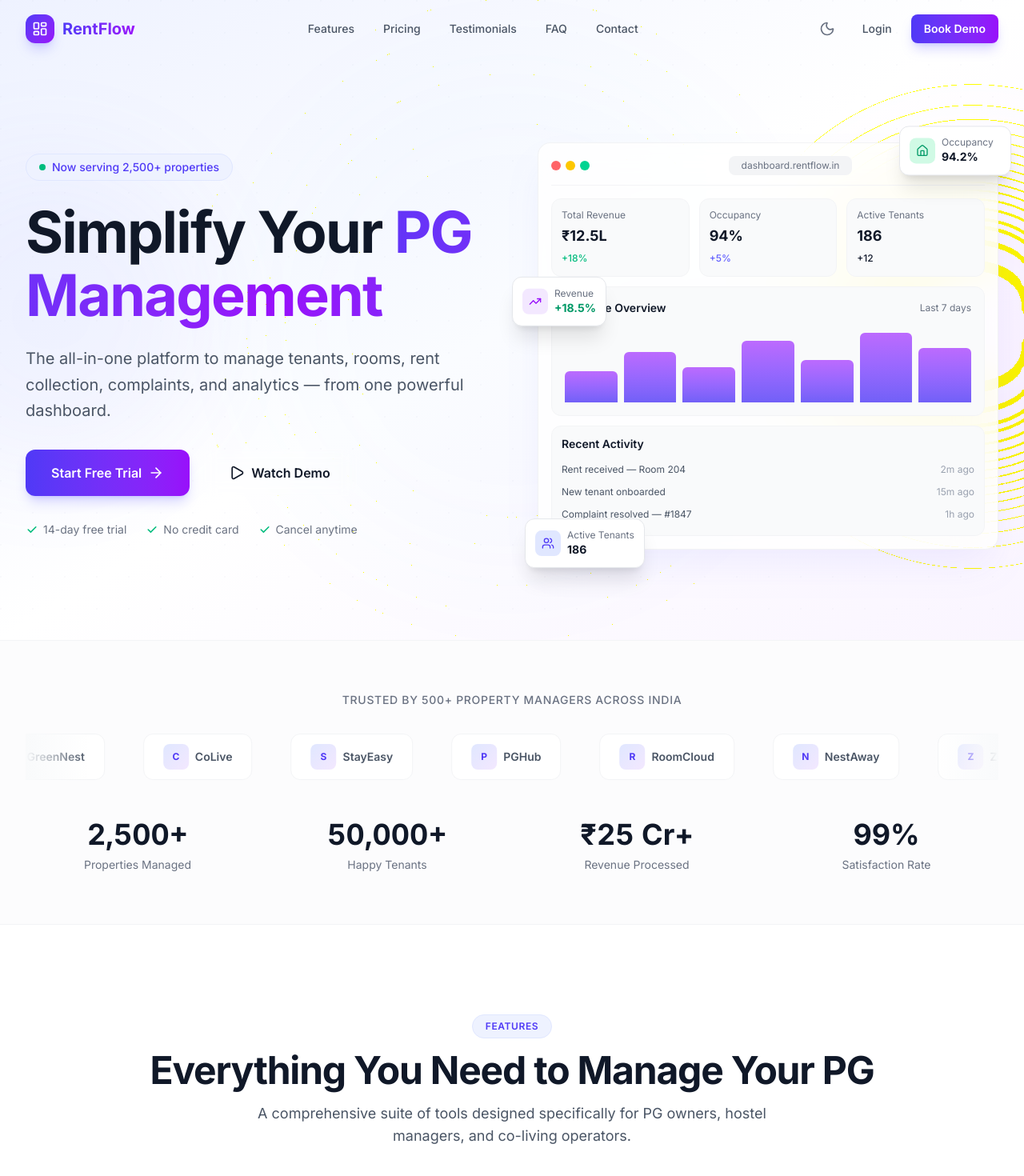
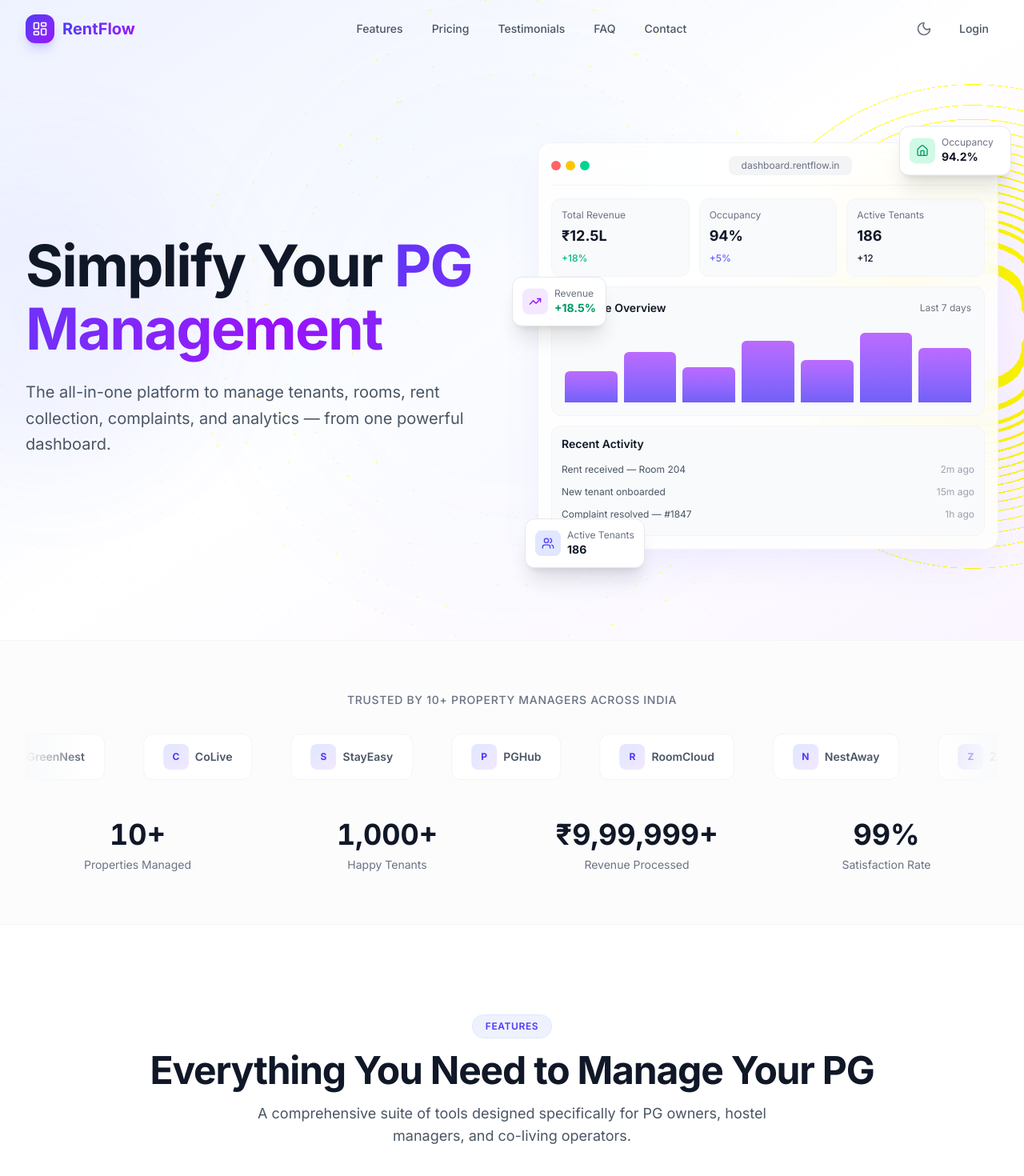
Before and after one commit to Abhiram-paga/RentFlow, a Next.js app: page / in a window 1280 px wide. Shown: the top 1470 px of the page at 80% size. Built offline with nearby package versions, Linux system fonts and the light colour scheme.

Commit message:
Added PG management landing page

```diff
--- a/app/components/Navbar.tsx
+++ b/app/components/Navbar.tsx
@@ -5,7 +5,7 @@
 import { Menu, X, Sun, Moon, LayoutDashboard } from "lucide-react";
 import { useTheme } from "@/app/components/ThemeProvider";
 import { NAV_LINKS } from "@/app/lib/constants";
-import Button from "@/app/components/ui/Button";
+
 
 export default function Navbar() {
   const [scrolled, setScrolled] = useState(false);
@@ -79,7 +79,7 @@
               >
                 Login
               </a>
-              <Button size="sm">Book Demo</Button>
+
             </div>
 
             {/* Mobile Buttons */}
@@ -153,11 +153,7 @@
                 >
                   Login
                 </a>
-                <div className="mt-2">
-                  <Button size="lg" className="w-full">
-                    Book Demo
-                  </Button>
-                </div>
+
               </div>
             </motion.div>
           </>
--- a/app/components/sections/HeroSection.tsx
+++ b/app/components/sections/HeroSection.tsx
@@ -2,8 +2,7 @@
 
 import React from "react";
 import { motion } from "framer-motion";
-import { ArrowRight, Play, Users, TrendingUp, Home } from "lucide-react";
-import Button from "@/app/components/ui/Button";
+import { Users, TrendingUp, Home } from "lucide-react";
 
 export default function HeroSection() {
   return (
@@ -49,22 +48,6 @@
         <div className="grid lg:grid-cols-2 gap-12 lg:gap-16 items-center">
           {/* Left Column - Text */}
           <div className="text-center lg:text-left">
-            <motion.div
-              initial={{ opacity: 0, y: 20 }}
-              animate={{ opacity: 1, y: 0 }}
-              transition={{ duration: 0.5 }}
-              className="inline-flex items-center gap-2 px-4 py-1.5 mb-6 text-sm font-medium rounded-full
-                bg-indigo-50 dark:bg-indigo-500/10
-                text-indigo-600 dark:text-indigo-400
-                border border-indigo-100 dark:border-indigo-500/20"
-            >
-              <span className="relative flex h-2 w-2">
-                <span className="animate-ping absolute inline-flex h-full w-full rounded-full bg-emerald-400 opacity-75" />
-                <span className="relative inline-flex rounded-full h-2 w-2 bg-emerald-500" />
-              </span>
-              Now serving 2,500+ properties
-            </motion.div>
-
             <motion.h1
               initial={{ opacity: 0, y: 30 }}
               animate={{ opacity: 1, y: 0 }}
@@ -87,47 +70,6 @@
               complaints, and analytics — from one powerful dashboard.
             </motion.p>
 
-            <motion.div
-              initial={{ opacity: 0, y: 30 }}
-              animate={{ opacity: 1, y: 0 }}
-              transition={{ duration: 0.6, delay: 0.3 }}
-              className="mt-8 flex flex-col sm:flex-row gap-4 justify-center lg:justify-start"
-            >
-              <Button size="lg" className="group">
-                Start Free Trial
-                <ArrowRight className="w-5 h-5 group-hover:translate-x-1 transition-transform" />
-              </Button>
-              <Button variant="secondary" size="lg">
-                <Play className="w-5 h-5" />
-                Watch Demo
-              </Button>
-            </motion.div>
-
-            <motion.div
-              initial={{ opacity: 0 }}
-              animate={{ opacity: 1 }}
-              transition={{ delay: 0.6 }}
-              className="mt-8 flex items-center gap-6 justify-center lg:justify-start text-sm text-gray-500 dark:text-gray-500"
-            >
-              <span className="flex items-center gap-1.5">
-                <svg className="w-4 h-4 text-emerald-500" fill="currentColor" viewBox="0 0 20 20">
-                  <path fillRule="evenodd" d="M16.707 5.293a1 1 0 010 1.414l-8 8a1 1 0 01-1.414 0l-4-4a1 1 0 011.414-1.414L8 12.586l7.293-7.293a1 1 0 011.414 0z" clipRule="evenodd" />
-                </svg>
-                14-day free trial
-              </span>
-              <span className="flex items-center gap-1.5">
-                <svg className="w-4 h-4 text-emerald-500" fill="currentColor" viewBox="0 0 20 20">
-                  <path fillRule="evenodd" d="M16.707 5.293a1 1 0 010 1.414l-8 8a1 1 0 01-1.414 0l-4-4a1 1 0 011.414-1.414L8 12.586l7.293-7.293a1 1 0 011.414 0z" clipRule="evenodd" />
-                </svg>
-                No credit card
-              </span>
-              <span className="flex items-center gap-1.5">
-                <svg className="w-4 h-4 text-emerald-500" fill="currentColor" viewBox="0 0 20 20">
-                  <path fillRule="evenodd" d="M16.707 5.293a1 1 0 010 1.414l-8 8a1 1 0 01-1.414 0l-4-4a1 1 0 011.414-1.414L8 12.586l7.293-7.293a1 1 0 011.414 0z" clipRule="evenodd" />
-                </svg>
-                Cancel anytime
-              </span>
-            </motion.div>
           </div>
 
           {/* Right Column - Dashboard Preview */}
--- a/app/components/sections/TrustedBySection.tsx
+++ b/app/components/sections/TrustedBySection.tsx
@@ -21,7 +21,7 @@
         viewport={{ once: true }}
         className="text-center text-sm font-medium text-gray-500 dark:text-gray-500 mb-8 uppercase tracking-wider"
       >
-        Trusted by 500+ property managers across India
+        Trusted by 10+ property managers across India
       </motion.p>
 
       {/* Logo Marquee */}
--- a/app/lib/constants.ts
+++ b/app/lib/constants.ts
@@ -1,8 +1,8 @@
 import {
   Users, BedDouble, CreditCard, MessageSquareWarning, IndianRupee,
   UserCheck, BarChart3, Building2, Bell, FileText, Smartphone,
-  PieChart, BellRing, FileCheck, MessageCircle, BrainCircuit,
-  LineChart, QrCode, UsersRound, Cloud, ShieldCheck, Zap,
+  PieChart, FileCheck, MessageCircle,
+  LineChart, QrCode, UsersRound, ShieldCheck, Zap,
   Clock, TrendingUp, Headphones, Target, Wallet, LayoutDashboard,
 } from "lucide-react";
 
@@ -17,9 +17,9 @@
 
 // ── Stats ───────────────────────────────────────────────
 export const STATS = [
-  { label: "Properties Managed", value: 2500, prefix: "", suffix: "+" },
-  { label: "Happy Tenants", value: 50000, prefix: "", suffix: "+" },
-  { label: "Revenue Processed", value: 25, prefix: "₹", suffix: " Cr+" },
+  { label: "Properties Managed", value: 10, prefix: "", suffix: "+" },
+  { label: "Happy Tenants", value: 1000, prefix: "", suffix: "+" },
+  { label: "Revenue Processed", value: 1000000, prefix: "₹", suffix: "+" },
   { label: "Satisfaction Rate", value: 99, prefix: "", suffix: "%" },
 ] as const;
 
@@ -90,11 +90,6 @@
 // ── Advanced Features ───────────────────────────────────
 export const ADVANCED_FEATURES = [
   {
-    icon: BellRing,
-    title: "Auto Rent Reminders",
-    description: "Send automatic rent reminders via SMS, email, and push notifications before due dates.",
-  },
-  {
     icon: FileCheck,
     title: "Automated Invoices",
     description: "Generate and share invoices automatically every billing cycle without manual effort.",
@@ -103,11 +98,6 @@
     icon: MessageCircle,
     title: "WhatsApp Notifications",
     description: "Send rent receipts, reminders, and updates directly to tenants via WhatsApp.",
-  },
-  {
-    icon: BrainCircuit,
-    title: "AI Insights",
-    description: "Get AI-powered recommendations on pricing, occupancy optimization, and tenant retention.",
   },
   {
     icon: LineChart,
@@ -128,11 +118,6 @@
     icon: Smartphone,
     title: "Mobile App Integration",
     description: "Dedicated apps for both owners and tenants with full feature access on the go.",
-  },
-  {
-    icon: Cloud,
-    title: "Cloud Backup",
-    description: "All your data is securely backed up on the cloud with 99.9% uptime guarantee.",
   },
   {
     icon: ShieldCheck,
```
